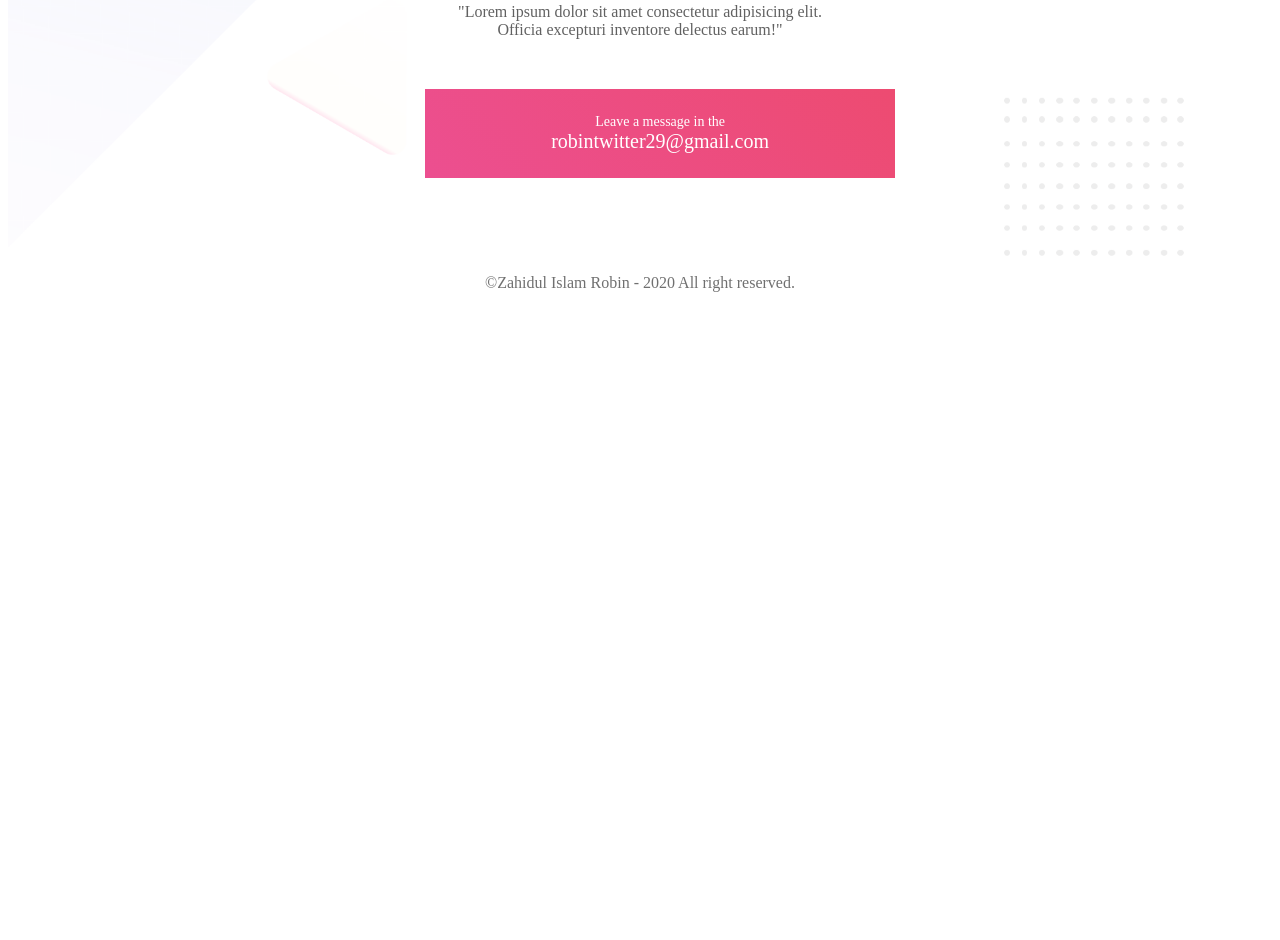
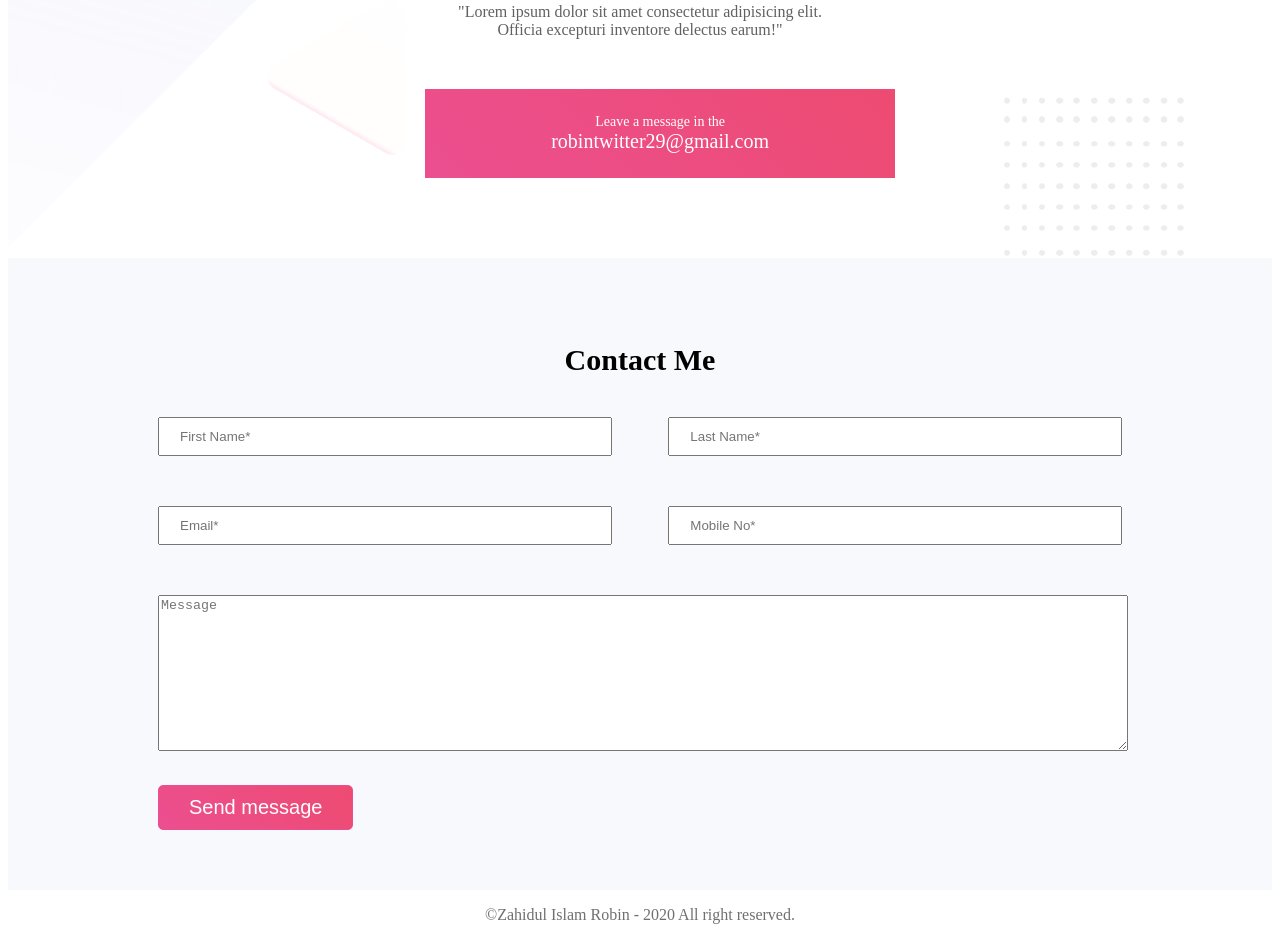
Before and after one commit to ZahidRobin/personal-website, a plain HTML site: page index.html in a window 1280 px wide. Shown: the part 2297-3237 px from the top of the page. Before the commit the page ends 2605 px from the top, so only its background shows below. Drawn offline with Linux system fonts and the light colour scheme.

Commit message:
Contact-info feature added

```diff
--- a/css/style.css
+++ b/css/style.css
@@ -138,6 +138,52 @@ body{
 	color: #fff;
 	opacity: 1;
 }
+.contact-info-area{
+    padding: 60px 150px;
+    background-color: #F8F9FC;
+}
+.contact-info-area h1{
+    text-align: center;
+    font-size: 30px;
+    margin-bottom: 40px;
+    color: #000;
+}
+.contact{
+    width: 100%;
+   /* text-align: center;*/
+}
+
+.single-contact{
+    width: 50%;
+    float: left;
+}
+.single-contact:nth-child(2){
+    text-align: right;
+}
+.single-contact input{
+    padding: 10px 20px;
+    width: 85%;
+    margin-bottom: 50px;
+}
+.single-contact input:focus,.contact textarea:focus{outline: none;}
+.contact textarea{
+    width: 100%;
+}
+.contact-info-area input[type="submit"] {
+    padding: 10px 30px;
+    margin-top: 30px;
+    background-image: linear-gradient(45deg,#EC4F90,#ED4B71);
+    border: 1px solid #EC4F90;
+    border-radius: 5px;
+    color: #fff;
+    transition: .3s;
+    font-size: 20px;
+}
+.contact-info-area input[type='submit']:hover{
+    background: #fff;
+    color: #ED4B71;
+    border: 1px solid #ED4B71;
+}
 .footer-area{
     text-align: center;
     color: #707070;
--- a/index.html
+++ b/index.html
@@ -52,6 +52,31 @@
             <a href="robintwitter29@gmail.com"><div class="boxed-link">Leave a message in the<span>robintwitter29@gmail.com</span></div></a>
         </div>
     </section>
+    <section class="contact-info-area">
+        <h1>Contact Me</h1>
+        <form action="">
+            <div class="contact">
+                <div class="single-contact">
+                    <input type="text" placeholder="First Name*" required>
+                </div>
+                <div class="single-contact">
+                    <input type="text" placeholder="Last Name*" required>
+                </div>
+            </div>
+            <div class="contact">
+                <div class="single-contact">
+                    <input type="email" placeholder="Email*" required>
+                </div>
+                <div class="single-contact">
+                    <input type="tel" placeholder="Mobile No*" required>
+                </div>
+            </div>
+            <div class="contact">
+                <textarea  name="" id="" cols="30" rows="10" placeholder="Message"></textarea>
+            </div>
+            <input type="submit" value="Send message">
+        </form>
+        </section>
     <footer class="footer-area">
         <p>&copy;Zahidul Islam Robin - 2020 All right reserved.</p>
     </footer>
```
